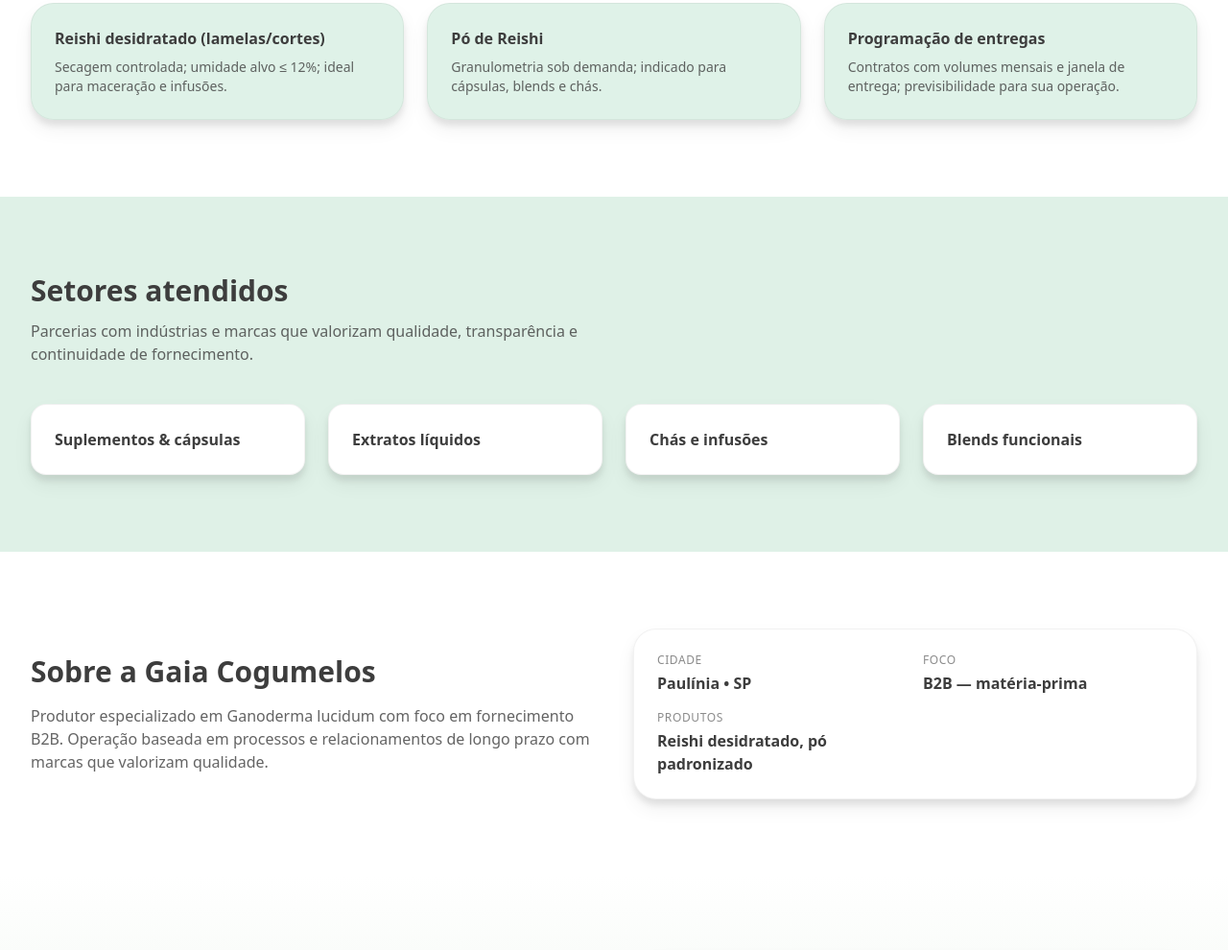
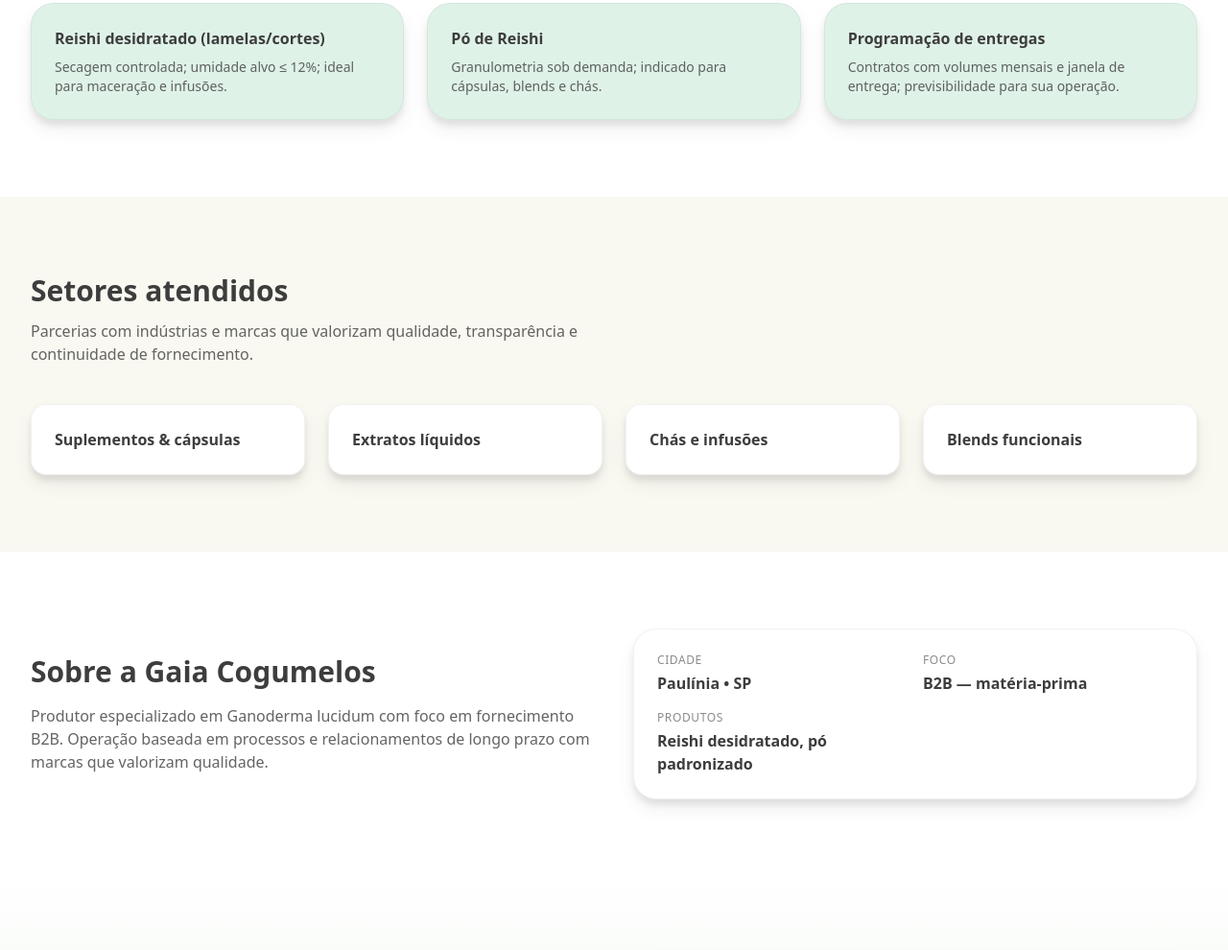
Before and after one commit to ImGuilhermeXavier/gaia-cogumelos, a website built with Vite: page index.html in a window 1280 px wide. Shown: the part 1134-2124 px from the top of the page at 96% size. Built offline with nearby package versions, Linux system fonts and the light colour scheme; files whose address does not match are found by name.

Commit message:
melhorar cores

```diff
--- a/index.html
+++ b/index.html
@@ -175,7 +175,7 @@
       </section>
 
       <!-- Setores atendidos -->
-      <section id="setores" class="py-20 bg-[#DFF1E7]">
+      <section id="setores" class="py-20 bg-white/30">
         <div class="max-w-7xl mx-auto px-4 sm:px-6 lg:px-8">
           <header class="max-w-2xl">
             <h2 class="text-2xl sm:text-3xl font-bold text-stone">Setores atendidos</h2>
--- a/src/style.css
+++ b/src/style.css
@@ -11,10 +11,6 @@
 	line-height: 1.5;
 	font-weight: 400;
 
-	color-scheme: light dark;
-	color: rgba(255, 255, 255, 0.87);
-	background-color: #242424;
-
 	font-synthesis: none;
 	text-rendering: optimizeLegibility;
 	-webkit-font-smoothing: antialiased;
```
